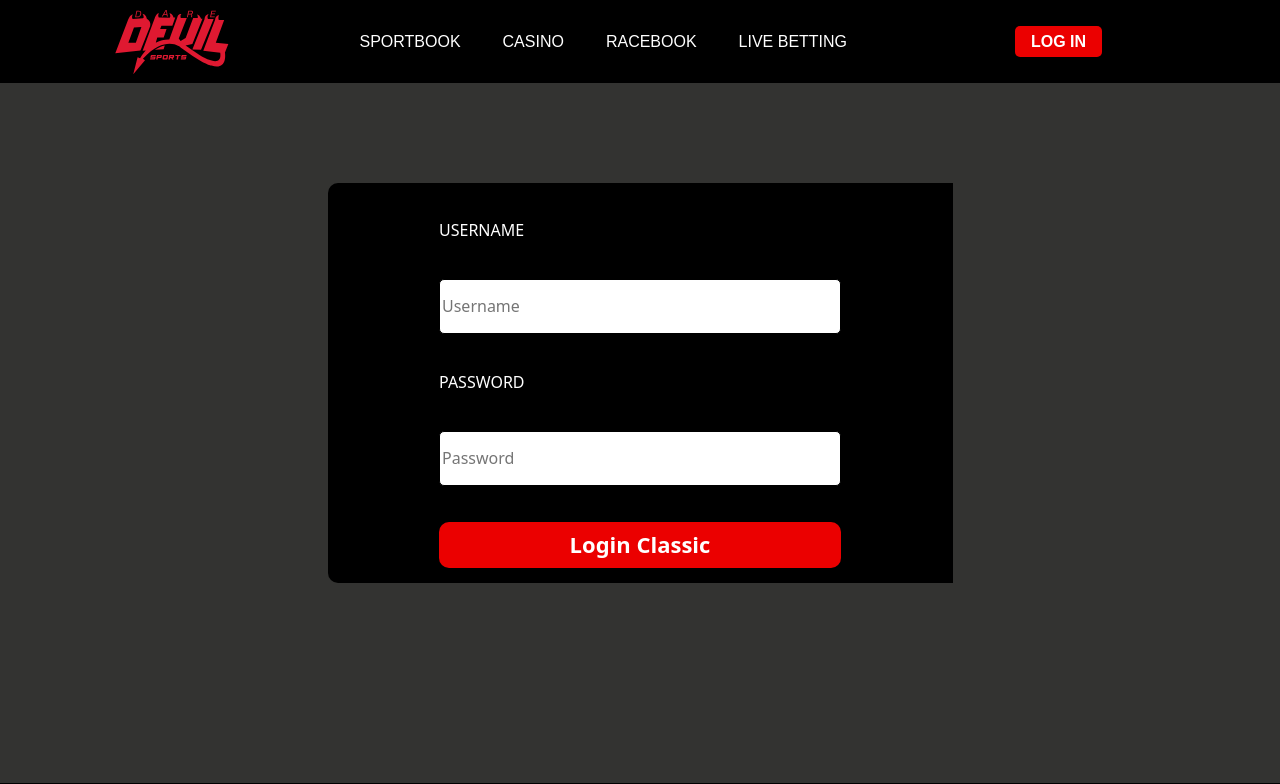
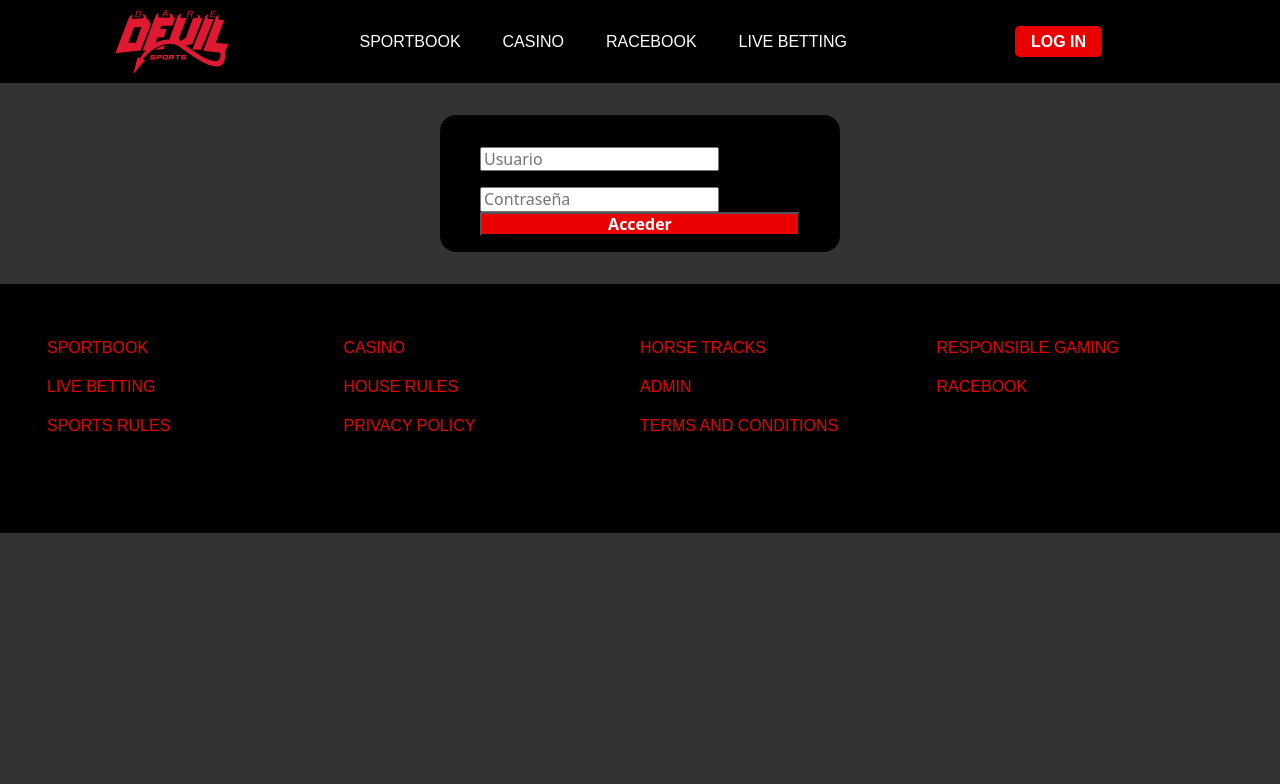
Before and after one commit to Nixon-fj/playdaredavil.com, a PHP site: page /login.php in a window 1280 px wide. Shown: the top 784 px of the page. After the commit the page ends 533 px from the top, so only its background shows below. Run offline with PHP 8.4, Linux system fonts and the light colour scheme; a stand-in replaces the project's code that opens the database connection; style sheets or scripts are compiled from the project's sources; some libraries are stand-ins or nearby versions.

Commit message:
correcion del login

```diff
--- a/conf.php
+++ b/conf.php
@@ -1,7 +1,8 @@
 <?php
 define("SITE_NAME","playdaredevil");
 define("DOMAIN_NAME","playdaredevil.com");
-define("DGS_SITEID","846");
+define("DGS_SITEID","188");
+$mobileEnabled = true;
 
 require "C:\\inetpub\\wwwroot\\generalConfig.php";
 ?>
--- a/login.php
+++ b/login.php
@@ -1,3 +1,4 @@
+<?php require_once "./conf.php";?>
 <!DOCTYPE html>
 <html lang="en">
 
@@ -6,8 +7,7 @@
     <meta http-equiv="X-UA-Compatible" content="IE=edge">
     <meta name="viewport" content="width=device-width, initial-scale=1.0">
     <link rel="shortcut icon" href="./img/icons/fav.ico" type="image/x-icon">
-    <link href="https://cdn.jsdelivr.net/npm/bootstrap@5.3.0-alpha1/dist/css/bootstrap.min.css" rel="stylesheet"
-        integrity="sha384-GLhlTQ8iRABdZLl6O3oVMWSktQOp6b7In1Zl3/Jr59b6EGGoI1aFkw7cmDA6j6gD" crossorigin="anonymous">
+    <link href="https://cdn.jsdelivr.net/npm/bootstrap@5.3.0-alpha1/dist/css/bootstrap.min.css" rel="stylesheet" integrity="sha384-GLhlTQ8iRABdZLl6O3oVMWSktQOp6b7In1Zl3/Jr59b6EGGoI1aFkw7cmDA6j6gD" crossorigin="anonymous">
     <link rel="stylesheet" href="public/css/styles.css">
     <title>playdaredevil</title>
 </head>
@@ -34,23 +34,39 @@
         </div>
     </nav>
     <main role="main">
-        <div class="login-container">
-            <div class="login-container-form">
-                <div class="signUp">
-                    <form class="signUp__form" id="login-form" name="login-form" class="nobottommargin" action="<?php echo M_LOGIN_URL; ?>" method="post">
-                        <input type="hidden" name="siteID" id="siteID" value="<?php echo DGS_SITEID; ?>" />
-						<input type="hidden" name="errorURL" value="<?php echo SITE_URL; ?>/login-error.php" />
+        <!-- ----------------------------------------------------------- -->
+        <div id="loginM" class="form-login d-flex d-md-none d-center">
+            <form id="login-form" name="login-form" class="signUp__form" action="<?php echo M_LOGIN_URL; ?>" method="post">   <input type="hidden" name="siteID" id="siteID" value="<?php echo DGS_SITEID; ?>" />
+                <input type="hidden" name="errorURL" value="<?php echo SITE_URL; ?>/?login-error" />
+                <div class="">
+                    <input type="text" id="account" name="account" value="" placeholder="Usuario" class="signUp__input" />
+                </div>
+                <div class="">
+                    <input type="password" id="password" name="password" value="" placeholder="Contrase&ntilde;a" class="signUp__input" />
+                </div>
+                <div class="">
+                    <button type="submit" class="button button-3d button-black nomargin" id="login-form-submit" name="login-form-submit" value="login">Acceder</button>
+                </div>
+            </form>
+        </div>
 
-                        <label class="signUp__form--label" for="username">USERNAME</label>
-                        <input class="signUp__form--input" type="text" id="login-form-username" placeholder="Username" name="account" value="" required>
-                        <label class="signUp__form--label" for="password">PASSWORD </label>
-                        <input class="signUp__form--input" type="password" id="login-form-password" placeholder="Password" name="password" value="" required>
+        <!-- -------------------------------------------------------------- -->
 
-                        <button class="btn-login" id="login-form-submit" name="login-form-submit" value="login">Login Classic</button>
-                    </form>
+        <div id="loginD" class="form-login d-none d-md-flex d-center">
+            <form id="login-form" name="login-form" class="signUp__form" action="<?php echo LOGIN_URL; ?>" method="post"> <input type="hidden" name="siteID" id="siteID" value="<?php echo DGS_SITEID; ?>" />
+                <input type="hidden" name="errorURL" value="<?php echo SITE_URL; ?>/?login-error" />
+                <div class="">
+                    <input type="text" id="account" name="account" value="" placeholder="Usuario" class="signUp__input" />
                 </div>
-            </div>
+                <div class="">
+                    <input type="password" id="password" name="password" value="" placeholder="Contrase&ntilde;a" class="signUp__input" />
+                </div>
+                <div class="">
+                    <button type="submit" class="signUp__button" id="login-form-submit" name="login-form-submit" value="login">Acceder</button>
+                </div>
+            </form>
         </div>
+
     </main>
     <div class="footerNav d-flex d-lg-none">
         <div class="topMenu-container">
@@ -93,9 +109,7 @@
             </section>
         </div>
     </footer>
-    <script src="https://cdn.jsdelivr.net/npm/bootstrap@5.3.0-alpha1/dist/js/bootstrap.bundle.min.js"
-        integrity="sha384-w76AqPfDkMBDXo30jS1Sgez6pr3x5MlQ1ZAGC+nuZB+EYdgRZgiwxhTBTkF7CXvN"
-        crossorigin="anonymous"></script>
+    <script src="https://cdn.jsdelivr.net/npm/bootstrap@5.3.0-alpha1/dist/js/bootstrap.bundle.min.js" integrity="sha384-w76AqPfDkMBDXo30jS1Sgez6pr3x5MlQ1ZAGC+nuZB+EYdgRZgiwxhTBTkF7CXvN" crossorigin="anonymous"></script>
 </body>
 
 </html>
--- a/sass/components/_login.scss
+++ b/sass/components/_login.scss
@@ -1,83 +1,24 @@
-.login-container{
+.form-login{
+    justify-content: center;
+    align-items: center;
+    background: #000;
+    padding: 1rem 0;
+    margin: 2rem auto;
+    border-radius: 1rem;
+    max-width: 400px;
+
+}
+.signUp__form{
+    width: 80%;
     margin: 0 auto;
-    width: calc(100% - 30px);
-    max-width: 1275px;
-    display: flex;
-    justify-content: center;
-    margin-top: 50px;
-    margin-bottom: 100px;
-    @media screen and (min-width:1024px) {
-        margin-top: 100px;
-        margin-bottom: 200px;
-    }
-    &-form{
-        width: 100%;
-        max-width: 342px;
-        border: 1px;
-        border-radius: 10px 10px 10px 10px;
-        background-color: $deep-blue;
-        padding: 15px;
-        margin-left: 10px;
-        margin-right: 10px;
-        @media screen and (min-width:992px) {
-            margin: 0;
-            width: 50%;
-            max-width: 100%;
-            border-radius: 10px 0px 0px 10px;
-        }
-        h2{
-            width: 100%;
-            margin-top: 46px;
-            color: $light-yellow;
-            text-align: center;
-        }
-        .signUp{
-            width: 100%;
-            display: flex;
-            justify-content: center;
-
-        }
-        .signUp__form{
-            width: 100%;
-            max-width: 402px;
-            height: 307px;
-            display: flex;
-            margin-top: 0px;
-            flex-direction: column;
-            justify-content: space-between;
-            @media screen and (min-width:992px) {
-                height: 350px;
-                margin-top: 20px;
-            }
-            &--label{
-                color: $white;
-            }
-            &--input{
-                height: 55px;
-                border: 1px solid;
-                border-radius: 5px;
-            }
-            & .btn-login{
-                height: 46px;
-                border: 1px;
-                border-radius: 10px;
-                font-size: 22px;
-                font-weight: 900;
-                color: $white;
-                background-color: $light-yellow;
-                &:hover{
-                    background-color: $mid-yellow;
-                }
-            }
-        }
-    }
-    &-img{
-        width: 50%;
-        border: 1px;
-        border-radius: 0px 10px 10px 0px;
-        img{
-            border: 1px;
-            border-radius: 0px 10px 10px 0px;
-        }
-    }
 }
+.signUp__input{
+    margin-top: 1rem;
+}
+.signUp__button{
+    width: 100%;
+    background-color: $light-yellow;
+    color: $white;
+    font-size: 16px;
+    font-weight: 600;
+}
```
